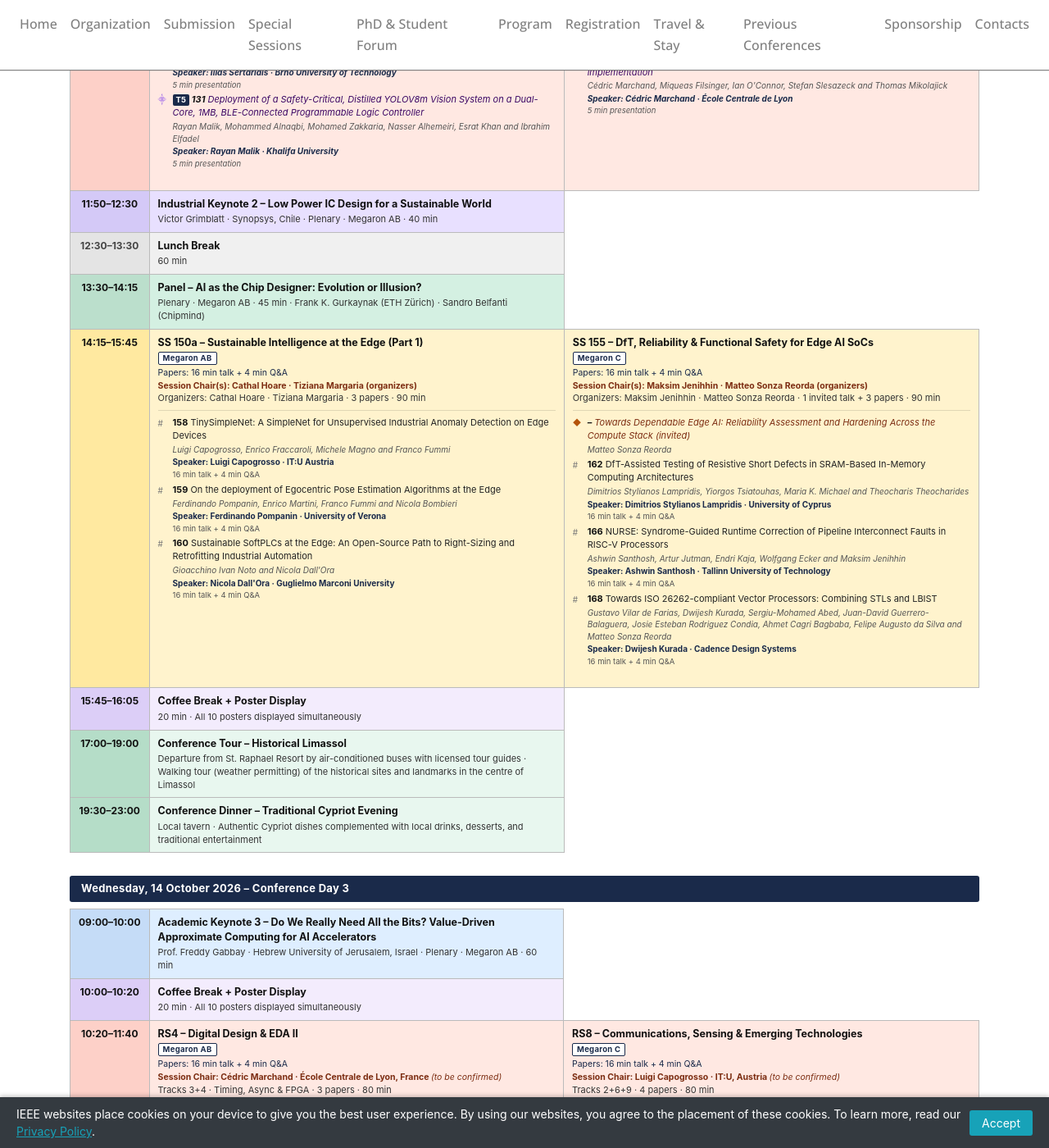
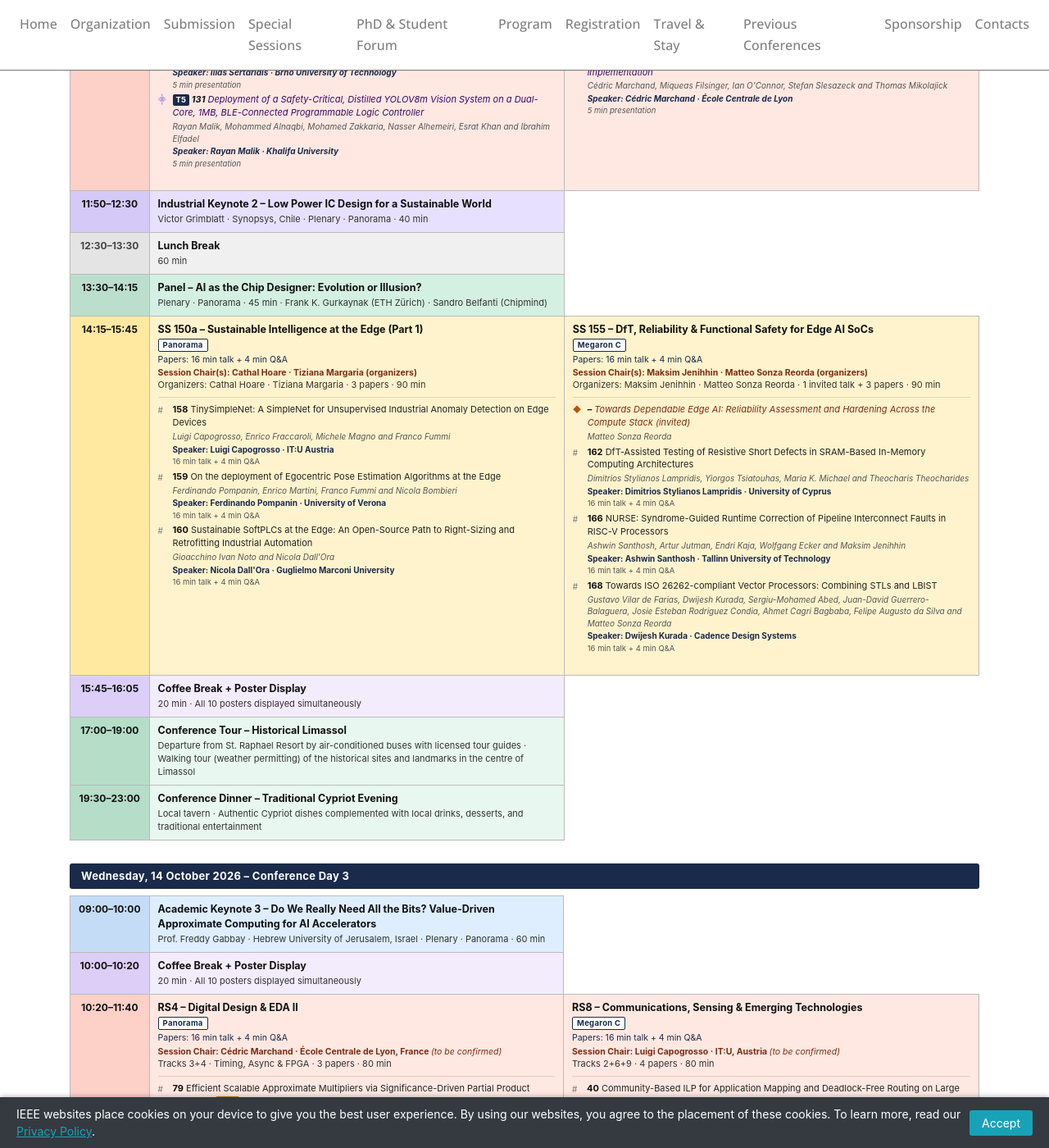
Before and after one commit to vlsi-soc/vlsi-soc, a Jekyll site: the page built from program.md, in a window 1280 px wide and 1400 px high, scrolled down 14407 px. Shown: the whole window at 82% size. Built offline with Jekyll 4.4.1, drawn with Linux system fonts in a browser that asks for light colours; nearby versions of some CDN libraries; some of the changed text lies outside the part shown.

Commit message:
Rename rooms: Atrium B to Atrium C, Megaron AB to Panorama
Co-Authored-By: Claude Opus 5.5 <noreply@anthropic.com>

```diff
--- a/program.md
+++ b/program.md
@@ -111,22 +111,22 @@ description: "Conference program, keynotes, and schedule for VLSI-SoC 2026"
   <tr class="ra"><td class="tp-ca"></td><td class="tp-ct">08:00–09:00</td><td><span class="tp-t">Registration</span></td></tr>
   <tr class="rk"><td class="tp-ca"></td><td class="tp-ct">09:00–10:20</td>
     <td class="tp-ch"><span class="tp-t">Tutorial 1</span><span class="tp-s"><span class="tp-room">Atrium A</span>80 min · Christos Sotiriou</span></td>
-    <td class="tp-ch"><span class="tp-t">Tutorial 2</span><span class="tp-s"><span class="tp-room">Atrium B</span>80 min · Cédric Marchand</span></td>
+    <td class="tp-ch"><span class="tp-t">Tutorial 2</span><span class="tp-s"><span class="tp-room">Atrium C</span>80 min · Cédric Marchand</span></td>
   </tr>
   <tr class="rb"><td class="tp-ca"></td><td class="tp-ct">10:20–10:40</td><td><span class="tp-t">Coffee Break</span><span class="tp-s">20 min</span></td></tr>
   <tr class="rk"><td class="tp-ca"></td><td class="tp-ct">10:40–12:00</td>
     <td class="tp-ch"><span class="tp-t">Tutorial 1 (cont.)</span><span class="tp-s"><span class="tp-room">Atrium A</span>80 min · Christos Sotiriou</span></td>
-    <td class="tp-ch"><span class="tp-t">Tutorial 2 (cont.)</span><span class="tp-s"><span class="tp-room">Atrium B</span>80 min · Cédric Marchand</span></td>
+    <td class="tp-ch"><span class="tp-t">Tutorial 2 (cont.)</span><span class="tp-s"><span class="tp-room">Atrium C</span>80 min · Cédric Marchand</span></td>
   </tr>
   <tr class="rb"><td class="tp-ca"></td><td class="tp-ct">12:00–13:00</td><td><span class="tp-t">Lunch Break</span><span class="tp-s">60 min</span></td></tr>
   <tr class="rk"><td class="tp-ca"></td><td class="tp-ct">13:00–14:20</td>
     <td class="tp-ch"><span class="tp-t">Tutorial 3</span><span class="tp-s"><span class="tp-room">Atrium A</span>80 min · Ricardo Reis</span></td>
-    <td class="tp-ch"><span class="tp-t">Tutorial 4</span><span class="tp-s"><span class="tp-room">Atrium B</span>80 min · Maksim Jenihhin</span></td>
+    <td class="tp-ch"><span class="tp-t">Tutorial 4</span><span class="tp-s"><span class="tp-room">Atrium C</span>80 min · Maksim Jenihhin</span></td>
   </tr>
   <tr class="rb"><td class="tp-ca"></td><td class="tp-ct">14:20–14:40</td><td><span class="tp-t">Coffee Break</span><span class="tp-s">20 min</span></td></tr>
   <tr class="rk"><td class="tp-ca"></td><td class="tp-ct">14:40–16:00</td>
     <td class="tp-ch"><span class="tp-t">Tutorial 3 (cont.)</span><span class="tp-s"><span class="tp-room">Atrium A</span>80 min · Ricardo Reis</span></td>
-    <td class="tp-ch"><span class="tp-t">Tutorial 4 (cont.)</span><span class="tp-s"><span class="tp-room">Atrium B</span>80 min · Maksim Jenihhin</span></td>
+    <td class="tp-ch"><span class="tp-t">Tutorial 4 (cont.)</span><span class="tp-s"><span class="tp-room">Atrium C</span>80 min · Maksim Jenihhin</span></td>
   </tr>
   <tr class="rp"><td class="tp-ca"></td><td class="tp-ct">16:30–</td><td>
     <span class="tp-t">IFIP WG10.5 Working Group Meeting</span>
@@ -138,16 +138,16 @@ description: "Conference program, keynotes, and schedule for VLSI-SoC 2026"
 <span class="tp-day">Monday, 12 October 2026 – Conference Day 1</span>
 <table class="tp-sched">
   <tr class="ra"><td class="tp-ca"></td><td class="tp-ct">08:00–08:30</td><td><span class="tp-t">Registration</span></td></tr>
-  <tr class="ra"><td class="tp-ca"></td><td class="tp-ct">08:30–09:00</td><td><span class="tp-t">Welcome Ceremony</span><span class="tp-s">Plenary · Megaron AB</span></td></tr>
+  <tr class="ra"><td class="tp-ca"></td><td class="tp-ct">08:30–09:00</td><td><span class="tp-t">Welcome Ceremony</span><span class="tp-s">Plenary · Panorama</span></td></tr>
   <tr class="rk"><td class="tp-ca"></td><td class="tp-ct">09:00–10:00</td><td>
     <span class="tp-t">Academic Keynote 1 – Sustainable and Secure Computing: the Last Frontier</span>
-    <span class="tp-s">Prof. Giovanni De Micheli · EPFL, Switzerland · Plenary · Megaron AB · 60 min</span>
+    <span class="tp-s">Prof. Giovanni De Micheli · EPFL, Switzerland · Plenary · Panorama · 60 min</span>
   </td></tr>
   <tr class="rb"><td class="tp-ca"></td><td class="tp-ct">10:00–10:20</td><td><span class="tp-t">Coffee Break + PhD &amp; Student Forum</span><span class="tp-s">20 min</span></td></tr>
   <tr class="rr"><td class="tp-ca"></td><td class="tp-ct">10:20–11:50</td>
     <td class="tp-ch">
       <span class="tp-t">RS1 – AI/ML Hardware Architectures I</span>
-      <span class="tp-s"><span class="tp-room">Megaron AB</span>
+      <span class="tp-s"><span class="tp-room">Panorama</span>
       <span class="tp-mode">Papers: 16 min talk + 4 min Q&amp;A · Posters: 5 min presentation</span>
       <span class="tp-chair" data-chair="Fernanda Kastensmidt">Session Chair: Fernanda Kastensmidt · UFRGS, Brazil <em>(to be confirmed)</em></span>Track 1 · 4 papers + 2 poster presentations · 90 min</span>
       <ul class="tp-pp">
@@ -188,13 +188,13 @@ description: "Conference program, keynotes, and schedule for VLSI-SoC 2026"
   </tr>
   <tr class="rik"><td class="tp-ca"></td><td class="tp-ct">11:50–12:30</td><td>
     <span class="tp-t">Industrial Keynote 1 – What is the IP Reuse Trap for Digital Hardware, and How Can It Be Escaped?</span>
-    <span class="tp-s">Prof. Wolfgang Ecker · Infineon / TU Munich, Germany · Plenary · Megaron AB · 40 min</span>
+    <span class="tp-s">Prof. Wolfgang Ecker · Infineon / TU Munich, Germany · Plenary · Panorama · 40 min</span>
   </td></tr>
   <tr class="rb"><td class="tp-ca"></td><td class="tp-ct">12:30–13:30</td><td><span class="tp-t">Lunch Break</span><span class="tp-s">60 min</span></td></tr>
   <tr class="rr"><td class="tp-ca"></td><td class="tp-ct">13:30–15:00</td>
     <td class="tp-ch">
       <span class="tp-t">RS3 – Digital Design &amp; EDA I</span>
-      <span class="tp-s"><span class="tp-room">Megaron AB</span>
+      <span class="tp-s"><span class="tp-room">Panorama</span>
       <span class="tp-mode">Papers: 16 min talk + 4 min Q&amp;A · Posters: 5 min presentation</span>
       <span class="tp-chair" data-chair="Henk Corporaal">Session Chair: Henk Corporaal · Eindhoven University of Technology, Netherlands <em>(to be confirmed)</em></span>Track 4 · Synthesis &amp; Optimization · 4 papers + 2 poster presentations · 90 min</span>
       <ul class="tp-pp">
@@ -237,7 +237,7 @@ description: "Conference program, keynotes, and schedule for VLSI-SoC 2026"
   <tr class="rs"><td class="tp-ca"></td><td class="tp-ct">15:20–16:50</td>
     <td class="tp-ch">
       <span class="tp-t">SS 154 – Edge AI for Smart Agriculture</span>
-      <span class="tp-s"><span class="tp-room">Megaron AB</span>
+      <span class="tp-s"><span class="tp-room">Panorama</span>
       <span class="tp-mode">Papers: 16 min talk + 4 min Q&amp;A</span>
       <span class="tp-chair" data-chair="Theocharis Theocharides">Session Chair(s): Theocharis Theocharides (organizers)</span>Organizer: Theocharis Theocharides · 4 papers · 90 min</span>
       <ul class="tp-pp">
@@ -281,7 +281,7 @@ description: "Conference program, keynotes, and schedule for VLSI-SoC 2026"
 <table class="tp-sched">
   <tr class="rk"><td class="tp-ca"></td><td class="tp-ct">09:00–10:00</td><td>
     <span class="tp-t">Academic Keynote 2 – Envisioning SoC Design with an Army of Agentic Minions</span>
-    <span class="tp-s">Prof. Valeria Bertacco · University of Michigan, USA · Plenary · Megaron AB · 60 min</span>
+    <span class="tp-s">Prof. Valeria Bertacco · University of Michigan, USA · Plenary · Panorama · 60 min</span>
   </td></tr>
   <tr class="rb"><td class="tp-ca"></td><td class="tp-ct">10:00–10:20</td><td>
     <span class="tp-t">Coffee Break + Poster Display</span>
@@ -289,7 +289,7 @@ description: "Conference program, keynotes, and schedule for VLSI-SoC 2026"
   <tr class="rr"><td class="tp-ca"></td><td class="tp-ct">10:20–11:50</td>
     <td class="tp-ch">
       <span class="tp-t">RS2 – AI/ML Architectures &amp; Computing Paradigms</span>
-      <span class="tp-s"><span class="tp-room">Megaron AB</span>
+      <span class="tp-s"><span class="tp-room">Panorama</span>
       <span class="tp-mode">Papers: 16 min talk + 4 min Q&amp;A · Posters: 5 min presentation</span>
       <span class="tp-chair" data-chair="Yuanqing Cheng">Session Chair: Yuanqing Cheng · Beihang University, China <em>(to be confirmed)</em></span>Tracks 1+3 · 4 papers + 2 poster presentations · 90 min</span>
       <ul class="tp-pp">
@@ -330,17 +330,17 @@ description: "Conference program, keynotes, and schedule for VLSI-SoC 2026"
   </tr>
   <tr class="rik"><td class="tp-ca"></td><td class="tp-ct">11:50–12:30</td><td>
     <span class="tp-t">Industrial Keynote 2 – Low Power IC Design for a Sustainable World</span>
-    <span class="tp-s">Victor Grimblatt · Synopsys, Chile · Plenary · Megaron AB · 40 min</span>
+    <span class="tp-s">Victor Grimblatt · Synopsys, Chile · Plenary · Panorama · 40 min</span>
   </td></tr>
   <tr class="rb"><td class="tp-ca"></td><td class="tp-ct">12:30–13:30</td><td><span class="tp-t">Lunch Break</span><span class="tp-s">60 min</span></td></tr>
   <tr class="rp"><td class="tp-ca"></td><td class="tp-ct">13:30–14:15</td><td>
     <span class="tp-t">Panel – AI as the Chip Designer: Evolution or Illusion?</span>
-    <span class="tp-s">Plenary · Megaron AB · 45 min · Frank K. Gurkaynak (ETH Zürich) · Sandro Belfanti (Chipmind)</span>
+    <span class="tp-s">Plenary · Panorama · 45 min · Frank K. Gurkaynak (ETH Zürich) · Sandro Belfanti (Chipmind)</span>
   </td></tr>
   <tr class="rs"><td class="tp-ca"></td><td class="tp-ct">14:15–15:45</td>
     <td class="tp-ch">
       <span class="tp-t">SS 150a – Sustainable Intelligence at the Edge (Part 1)</span>
-      <span class="tp-s"><span class="tp-room">Megaron AB</span>
+      <span class="tp-s"><span class="tp-room">Panorama</span>
       <span class="tp-mode">Papers: 16 min talk + 4 min Q&amp;A</span>
       <span class="tp-chair" data-chair="Cathal Hoare · Tiziana Margaria">Session Chair(s): Cathal Hoare · Tiziana Margaria (organizers)</span>Organizers: Cathal Hoare · Tiziana Margaria · 3 papers · 90 min</span>
       <ul class="tp-pp">
@@ -388,7 +388,7 @@ description: "Conference program, keynotes, and schedule for VLSI-SoC 2026"
 <table class="tp-sched">
   <tr class="rk"><td class="tp-ca"></td><td class="tp-ct">09:00–10:00</td><td>
     <span class="tp-t">Academic Keynote 3 – Do We Really Need All the Bits? Value-Driven Approximate Computing for AI Accelerators</span>
-    <span class="tp-s">Prof. Freddy Gabbay · Hebrew University of Jerusalem, Israel · Plenary · Megaron AB · 60 min</span>
+    <span class="tp-s">Prof. Freddy Gabbay · Hebrew University of Jerusalem, Israel · Plenary · Panorama · 60 min</span>
   </td></tr>
   <tr class="rpd"><td class="tp-ca"></td><td class="tp-ct">10:00–10:20</td><td>
     <span class="tp-t">Coffee Break + Poster Display</span>
@@ -397,7 +397,7 @@ description: "Conference program, keynotes, and schedule for VLSI-SoC 2026"
   <tr class="rr"><td class="tp-ca"></td><td class="tp-ct">10:20–11:40</td>
     <td class="tp-ch">
       <span class="tp-t">RS4 – Digital Design &amp; EDA II</span>
-      <span class="tp-s"><span class="tp-room">Megaron AB</span>
+      <span class="tp-s"><span class="tp-room">Panorama</span>
       <span class="tp-mode">Papers: 16 min talk + 4 min Q&amp;A</span>
       <span class="tp-chair" data-chair="Cédric Marchand">Session Chair: Cédric Marchand · École Centrale de Lyon, France <em>(to be confirmed)</em></span>Tracks 3+4 · Timing, Async &amp; FPGA · 3 papers · 80 min</span>
       <ul class="tp-pp">
@@ -428,13 +428,13 @@ description: "Conference program, keynotes, and schedule for VLSI-SoC 2026"
   </tr>
   <tr class="rik"><td class="tp-ca"></td><td class="tp-ct">11:40–12:20</td><td>
     <span class="tp-t">Industrial Keynote 3 – Bridging the Gap Between Research and Industry Through Embedded Systems</span>
-    <span class="tp-s">Odysseas Economides · HardwareX Engineering, Cyprus · Plenary · Megaron AB · 40 min</span>
+    <span class="tp-s">Odysseas Economides · HardwareX Engineering, Cyprus · Plenary · Panorama · 40 min</span>
   </td></tr>
   <tr class="rb"><td class="tp-ca"></td><td class="tp-ct">12:20–13:20</td><td><span class="tp-t">Lunch Break</span><span class="tp-s">60 min</span></td></tr>
   <tr class="rs"><td class="tp-ca"></td><td class="tp-ct">13:20–14:50</td>
     <td class="tp-ch">
       <span class="tp-t">SS 150b – Sustainable Intelligence at the Edge (Part 2)</span>
-      <span class="tp-s"><span class="tp-room">Megaron AB</span>
+      <span class="tp-s"><span class="tp-room">Panorama</span>
       <span class="tp-mode">Papers: 16 min talk + 4 min Q&amp;A</span>
       <span class="tp-chair" data-chair="Cathal Hoare · Tiziana Margaria">Session Chair(s): Cathal Hoare · Tiziana Margaria (organizers)</span>Organizers: Cathal Hoare · Tiziana Margaria · 4 papers · 90 min</span>
       <ul class="tp-pp">
@@ -468,7 +468,7 @@ description: "Conference program, keynotes, and schedule for VLSI-SoC 2026"
   <tr class="rb"><td class="tp-ca"></td><td class="tp-ct">14:50–15:10</td><td><span class="tp-t">Coffee Break</span><span class="tp-s">20 min</span></td></tr>
   <tr class="rc"><td class="tp-ca"></td><td class="tp-ct">15:10–16:10</td><td>
     <span class="tp-t">Closing Ceremony &amp; Awards</span>
-    <span class="tp-s">Plenary · Megaron AB · Conference ends 16:10</span>
+    <span class="tp-s">Plenary · Panorama · Conference ends 16:10</span>
   </td></tr>
 </table>
 
```
